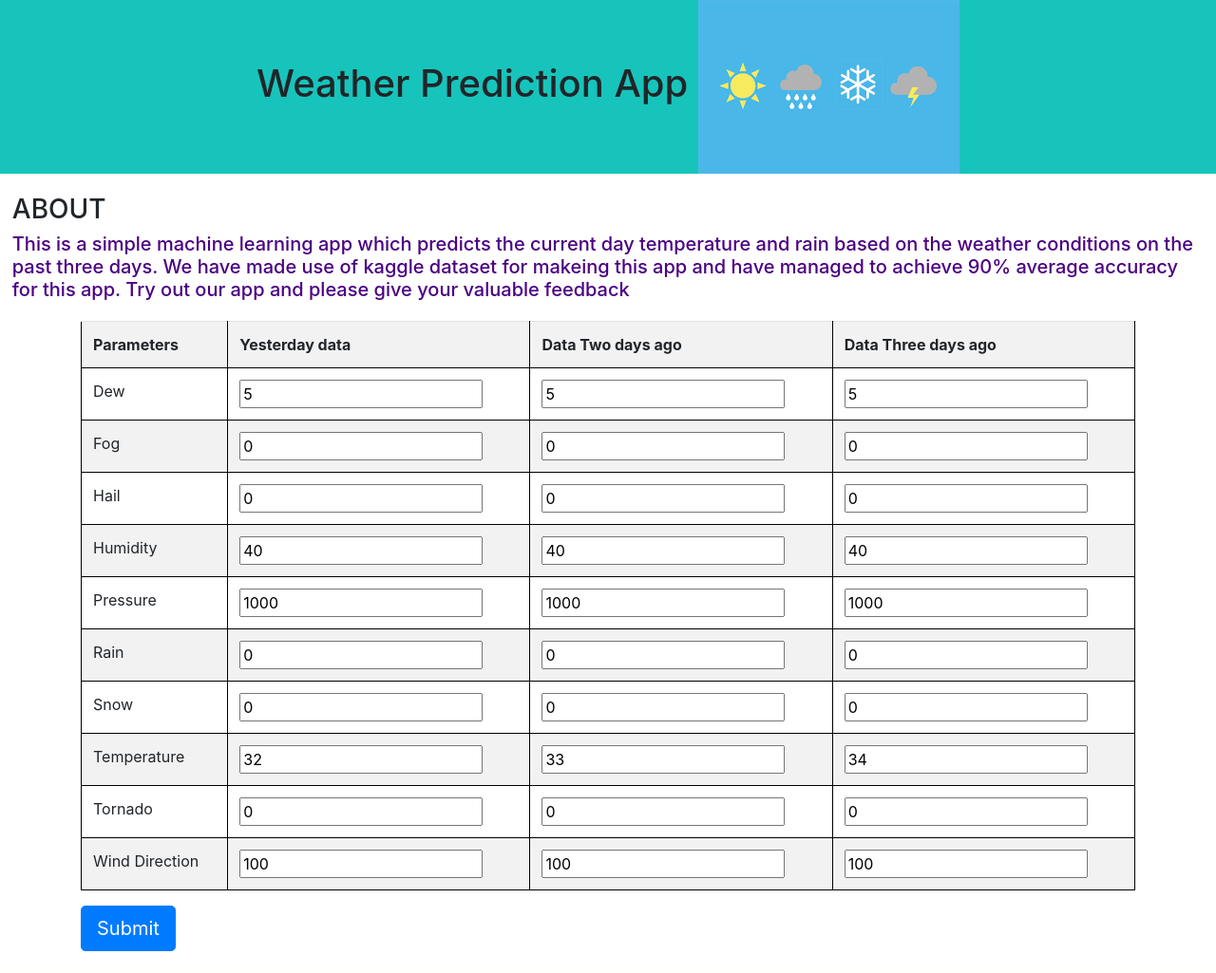
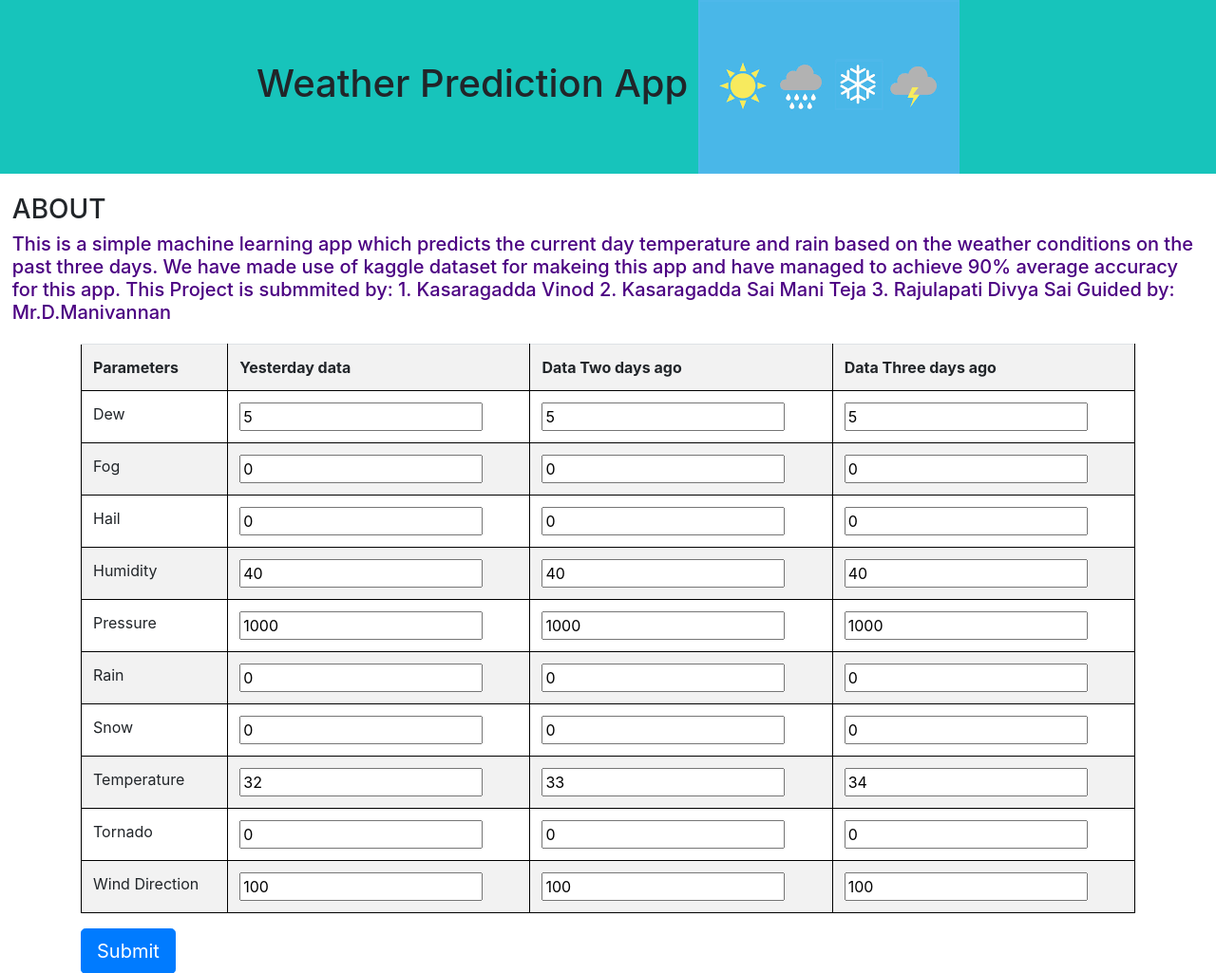
Before and after one commit to vijaygopalbalasa/Mousam, a Flask app: page / in a window 1280 px wide. Shown: the top 1025 px of the page at 95% size. Before the commit the page ends 1002 px from the top, so only its background shows below. Run offline with Flask 2, Linux system fonts and the light colour scheme; parts of the project's set-up code (start-up, migrations or seed data) failed here and were passed over; some libraries are stand-ins or nearby versions.

Commit message:
Updated home.html
Updated

```diff
--- a/weather-app/weather-app/templates/home.html
+++ b/weather-app/weather-app/templates/home.html
@@ -24,7 +24,14 @@
     <div style="padding: 1%; align-content: center">
         <h3>ABOUT</h3>
         <h5 style="color: indigo">This is a simple machine learning app which predicts the current day temperature and rain based on the
-            weather conditions on the past three days. We have made use of kaggle dataset for makeing this app and have managed to achieve 90% average accuracy for this app. Try out our app and please give your valuable feedback </h5>
+            weather conditions on the past three days. We have made use of kaggle dataset for makeing this app and have managed to achieve 90% average accuracy for this app.
+        This Project is submmited by:
+            1. Kasaragadda Vinod
+            2. Kasaragadda Sai Mani Teja
+            3. Rajulapati Divya Sai
+
+         Guided by: Mr.D.Manivannan
+        </h5>
     </div>
     <form method="post" class="container" >
         <table class="table table-striped ">
```
